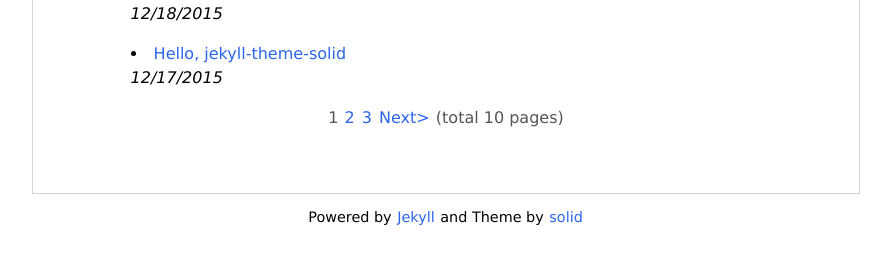
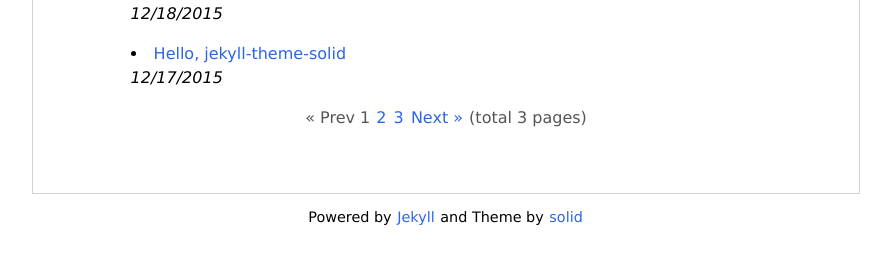
Before and after one commit to yuanfeibi/Blog, a Jekyll site: the page built from index.html, in a window 1280 px wide. Shown: the part 355-619 px from the top of the page, without its empty margins (194-1085 px from the left). Built offline with Jekyll 4.4.1, drawn with Linux system fonts in a browser that asks for light colours; the list of posts is cut into pages by our own code.

Commit message:
fixed pagination issues

```diff
--- a/_config.yml
+++ b/_config.yml
@@ -22,6 +22,7 @@
 kramdown:
     input: GFM
 paginate: 4
+paginate_path: /blog/page:num
 permalink: /:year/:month/:day/:title/
 plugins:
     - jekyll-paginate
--- a/_includes/pagination.html
+++ b/_includes/pagination.html
@@ -1,29 +1,25 @@
 <div id="post-pagination" class="paginator">
 
   {% if paginator.previous_page %}
-    <a href="{{ paginator.previous_page_path | prepend: site.baseurl | replace: '//', '/' }}" class="previous">Previous</a>
+    <a href="{{ paginator.previous_page_path | prepend: site.baseurl | replace: '//', '/' }}" class="previous">&laquo; Prev</a>
   {% else %}
-    <span class="previous disabled"><Previous</span>
+    <span class="previous disabled">&laquo; Prev</span>
   {% endif %}
 
-  {% if paginator.page == 1 %}
-    <span class="current-page">1</span>
-  {% else %}
-    <a href="{{ site.url }}/">1</a>
-  {% endif %}
-
-  {% for count in (2..paginator.total_pages) %}
+  {% for count in (1..paginator.total_pages) %}
     {% if count == paginator.page %}
-      <span class="current-page">{{count}}</span>
+      <span class="current-page">{{ count }}</span>
+    {% elsif count == 1 %}
+    <a href="{{ "/" | prepend: site.baseurl | replace: '//', '/' }}" >{{ count }}</a>
     {% else %}
-      <a href="{{ paginator.next_page_path }}">{{count}}</a>
+    <a href="{{ site.paginate_path | prepend: site.baseurl | replace: '//', '/' | replace: ':num', count }}">{{ count }}</a>
     {% endif %}
   {% endfor %}
 
   {% if paginator.next_page %}
-  <a class="next" href="{{ paginator.next_page_path }}">Next></a>
+  <a class="next" href="{{ paginator.next_page_path | prepend: site.baseurl | replace: '//', '/' }}">Next &raquo;</a>
   {% else %}
-    <span class="next disabled" >Next></span>
+    <span class="next disabled" >Next &raquo;</span>
   {% endif %}
-  (total {{ paginator.total_posts }} pages)
+  (total {{ paginator.total_pages }} pages)
 </div>
```
Also changed, not shown: 1 other file.
